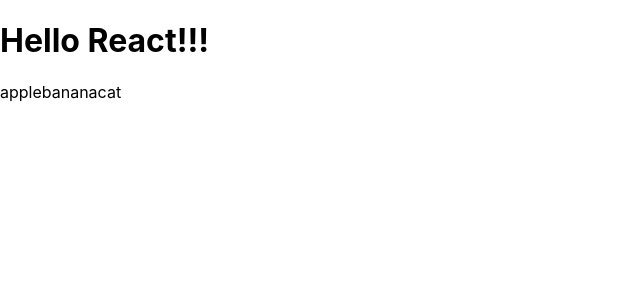
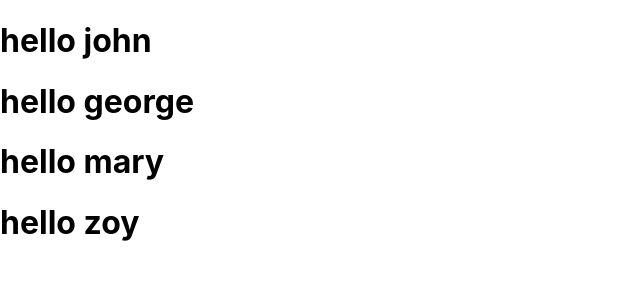
Before and after one commit to a19860101/20220313, a React (Create React App) app in the folder react/my-react/: page / in a window 1280 px wide. Shown: the top 300 px of the page, without its empty margins (0-640 px from the left). Built offline with nearby package versions, Linux system fonts and the light colour scheme.

Commit message:
20220717

```diff
--- a/react/my-react/src/App.js
+++ b/react/my-react/src/App.js
@@ -1,12 +1,12 @@
-
+import Test from './Test.js'
 
 function App() {
-  const title = 'Hello React!!!';
-  const num = ['apple','banana','cat'];
   return (
     <div className="App">
-      <h1>{title}</h1>
-      <div>{num}</div>
+      <Test name="john"/>
+      <Test name="george"/>
+      <Test name="mary"/>
+      <Test name="zoy"/>
     </div>
   );
 }
--- /dev/null
+++ b/react/my-react/src/Test.js
@@ -0,0 +1,9 @@
+const Test = (props) => {
+    return (
+      <>
+        <h1>hello {props.name}</h1>
+      </>
+    )
+  }
+
+export default Test;
```
